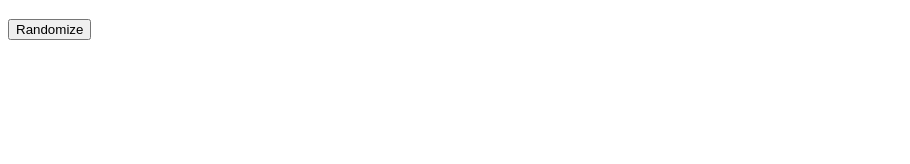
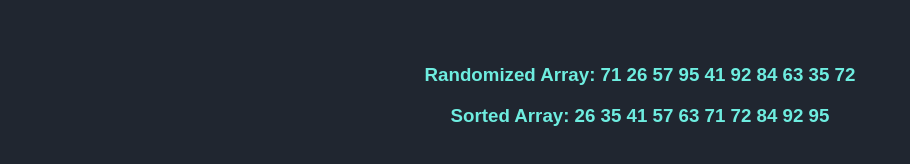
Before and after one commit to JessikaGyllstrom/jsAssignment, a plain HTML site: page index.html in a window 1280 px wide. Shown: the whole page, without its empty margins (0-910 px from the left). Drawn offline with Linux system fonts and the light colour scheme.

Commit message:
array sorting

```diff
--- a/index.html
+++ b/index.html
@@ -4,11 +4,13 @@
     <meta charset="UTF-8">
     <meta http-equiv="X-UA-Compatible" content="IE=edge">
     <meta name="viewport" content="width=device-width, initial-scale=1.0">
+    <!-- link to css -->
+    <link rel="stylesheet" href="/myStyle.css">
     <title>Labb3</title>
 </head>
 <body>
-    <h3 id="numDisplay"></h3>
-    <button onClick="randomNumber()">Randomize</button>
+    <h3 id="randomArray"> Randomized Array: </h3>
+    <h3 id="sortedArray"> Sorted Array: </h3>
     <script src="script.js"></script>
 </body>
 </html>
--- /dev/null
+++ b/myStyle.css
@@ -0,0 +1,17 @@
+body {
+    background-color: rgb(32, 38, 48);
+    color: rgb(110, 237, 224);
+    text-align: center;
+    font-family: Arial, Helvetica, sans-serif;
+    margin: 4rem;
+}
+button {
+    min-height: 2rem;
+    border-radius: 1rem;
+    border-style: none;
+    border: 0.1rem solid rgb(161, 28, 161);
+    background-color: rgb(61, 42, 62);
+    color: inherit;
+    font-size: medium;
+    padding: 0.4rem;
+}
--- a/script.js
+++ b/script.js
@@ -1,16 +1,38 @@
+const myElement = document.getElementById("randomArray");
+
+randomArray();
+// function to randomize an array with 10 unique numbers between 1-100
+function randomArray() {
+    let numbers = new Array(10);
+
+    //iterate through array
+    for (let i = 0; i < numbers.length; i++) {
+    //randomize a number between 0-100
+    let nr = Math.floor(Math.random() * 101);
+
+    const found = numbers.includes(nr);
+
+    if (!found) {
+        numbers[i] = nr;
+        document.getElementById("randomArray").innerHTML += nr + " ";
+    }
 
 
-numbers = new Array(10);
 
-// function to randomize a number
-function randomNumer() {
+    }
+    sortArray(numbers);
 
-    // Tar fram ett slumpvärde mellan 0-11
-    var nr = Math.floor(Math.random() * 11);
-    //document.writeln(nr);
-    document.writeln("<br>");
-    document.writeln("Uppdatera sidan för att slumpa fram ett nytt nummer!");
-    numDisplay = "nr";
-    document.getElementById("numDisplay").innerHTML = nr;
+    //sort array of numbers in descending order
+    function sortArray(numbers) {
+        numbers.join(' ');
 
+          //copy array of numbers
+        const clone = [...numbers];
+
+
+        clone.sort(function(a, b){return a - b});
+        document.getElementById("sortedArray").innerHTML += clone.join(' ');
+
+
+    }
 }
```
